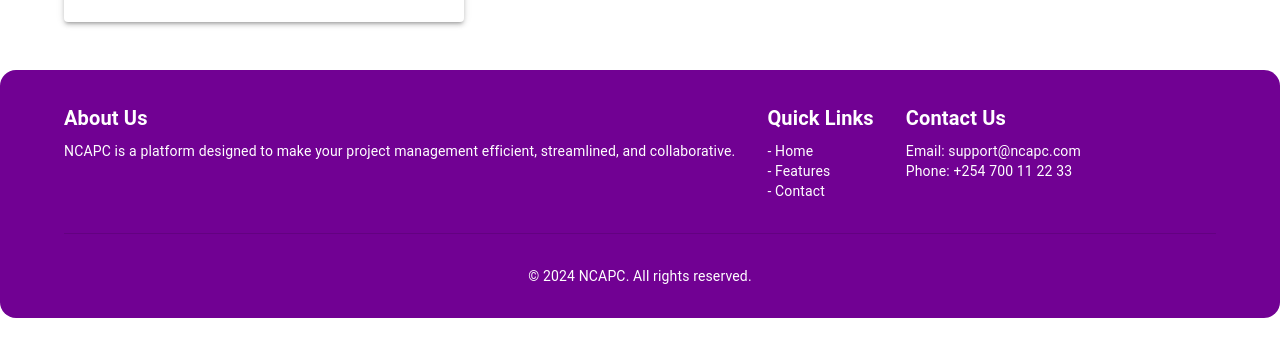
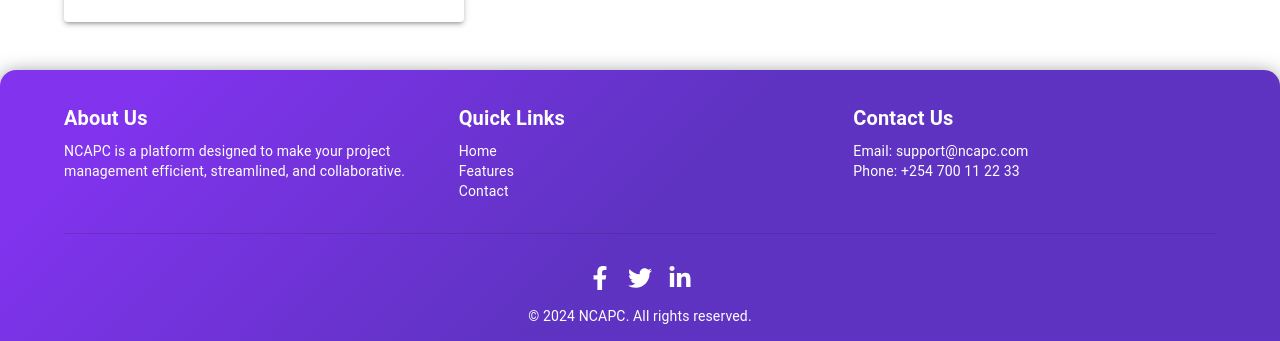
Before and after one commit to ignatiusratemo26/project_commissioning, a React (Vite) app: page / in a window 1280 px wide. Shown: the part 1576-1917 px from the top of the page. Before the commit the page ends 1894 px from the top, so only its background shows below. Built offline with nearby package versions, Linux system fonts and the light colour scheme.

Commit message:
ui adjustment to hero section and the footer

```diff
--- a/src/components/HomePage.jsx
+++ b/src/components/HomePage.jsx
@@ -15,6 +15,7 @@ import { styled } from '@mui/material/styles';
 import { useNavigate } from 'react-router-dom';
 import { UserContext } from '../UserContext';
 import { Link } from 'react-router-dom';
+import Footer from './shared/Footer';
 // Styled Hero Section
 // const HeroSection = styled(Box)(({ theme }) => ({
 //   height: '70vh',
@@ -33,7 +34,7 @@ import { Link } from 'react-router-dom';
 // }));
 const HeroSection = styled(Box)(({ theme }) => ({
   height: '70vh',
-  background: `linear-gradient(to right, rgba(63, 81, 181, 0.7), rgba(30, 136, 229, 0.7)), url('https://wordpress.bricknbolt.com/wp-content/uploads/2024/07/Low-Cost-House-Construction-1.webp')`,
+  background: `linear-gradient(to right, rgba(63, 81, 181, 0.5), rgba(30, 136, 229, 0.5)), url('https://wordpress.bricknbolt.com/wp-content/uploads/2024/07/Low-Cost-House-Construction-1.webp')`,
   backgroundSize: 'cover',
   backgroundPosition: 'center',
   color: '#fff',
@@ -48,14 +49,7 @@ const HeroSection = styled(Box)(({ theme }) => ({
     height: '60vh',
   },
 }));
-// Styled Footer
-const Footer = styled(Box)(({ theme }) => ({
-  backgroundColor: '#710193',
-  color: '#fff',
-  borderRadius: '16px',
-  padding: theme.spacing(4),
-  marginTop: theme.spacing(6),
-}));
+
 
 const HomePage = () => {
   const { user } = useContext(UserContext);
@@ -87,6 +81,7 @@ const HomePage = () => {
       </Typography>
       <Typography
         variant="h5"
+        fontWeight="bold"
         gutterBottom
         sx={{
           fontSize: {
@@ -184,61 +179,7 @@ const HomePage = () => {
         </Grid2>
       </Container>
 
-      {/* Footer */}
-      <Footer>
-        <Container maxWidth="lg">
-          <Grid2 container spacing={4}>
-            {/* About Section */}
-            <Grid2 item xs={12} sm={4}>
-              <Typography variant="h6" fontWeight="bold" gutterBottom>
-                About Us
-              </Typography>
-              <Typography variant="body2" color="white">
-                NCAPC is a platform designed to make your project management
-                efficient, streamlined, and collaborative.
-              </Typography>
-            </Grid2>
-
-            {/* Links */}
-            <Grid2 item xs={12} sm={4}>
-              <Typography variant="h6" fontWeight="bold" gutterBottom>
-                Quick Links
-              </Typography>
-              <Typography variant="body2" color="white">
-                - Home
-              </Typography>
-              <Typography variant="body2" color="white">
-                - Features
-              </Typography>
-              <Typography variant="body2" color="white">
-                - Contact
-              </Typography>
-            </Grid2>
-
-            {/* Contact */}
-            <Grid2 item xs={12} sm={4}>
-              <Typography variant="h6" fontWeight="bold" gutterBottom>
-                Contact Us
-              </Typography>
-              <Typography variant="body2" color="white">
-                Email: support@ncapc.com
-              </Typography>
-              <Typography variant="body2" color="white">
-                Phone: +254 700 11 22 33
-              </Typography>
-            </Grid2>
-          </Grid2>
-
-          <Divider sx={{ my: 4 }} />
-          <Typography
-            variant="body2"
-            color="white"
-            align="center"
-          >
-            &copy; {new Date().getFullYear()} NCAPC. All rights reserved.
-          </Typography>
-        </Container>
-      </Footer>
+      <Footer />
     </>
   );
 };
--- /dev/null
+++ b/src/components/shared/Footer.jsx
@@ -0,0 +1,77 @@
+import React from 'react';
+import { Container, Grid, Typography, Divider, Box } from '@mui/material';
+import { FaFacebookF, FaTwitter, FaLinkedinIn } from 'react-icons/fa';
+
+const Footer = () => {
+  return (
+    <Box
+        sx={{
+            background: 'linear-gradient(135deg, rgba(98, 0, 234, 0.8) 10%, rgba(55, 0, 179, 0.8) 50%)',
+            color: '#fff',
+            borderRadius: '16px',
+            padding: 4,
+            marginTop: 6,
+            boxShadow: '0px 4px 20px rgba(0, 0, 0, 0.5)', // Dark shadow effect
+        }}
+    >
+      <Container maxWidth="lg">
+        <Grid container spacing={4}>
+          {/* About Section */}
+          <Grid item xs={12} sm={4}>
+            <Typography variant="h6" fontWeight="bold" gutterBottom>
+              About Us
+            </Typography>
+            <Typography variant="body2" color="white">
+              NCAPC is a platform designed to make your project management efficient, streamlined, and collaborative.
+            </Typography>
+          </Grid>
+
+          {/* Quick Links */}
+          <Grid item xs={12} sm={4}>
+            <Typography variant="h6" fontWeight="bold" gutterBottom>
+              Quick Links
+            </Typography>
+            <Typography variant="body2" color="white">
+              <a href="/" style={{ color: 'white', textDecoration: 'none' }}>Home</a><br />
+              <a href="/features" style={{ color: 'white', textDecoration: 'none' }}>Features</a><br />
+              <a href="/contact" style={{ color: 'white', textDecoration: 'none' }}>Contact</a>
+            </Typography>
+          </Grid>
+
+          {/* Contact Section */}
+          <Grid item xs={12} sm={4}>
+            <Typography variant="h6" fontWeight="bold" gutterBottom>
+              Contact Us
+            </Typography>
+            <Typography variant="body2" color="white">
+              Email: support@ncapc.com<br />
+              Phone: +254 700 11 22 33
+            </Typography>
+          </Grid>
+        </Grid>
+
+        <Divider sx={{ my: 4 }} />
+
+        {/* Social Media Links */}
+        <Box display="flex" justifyContent="center" gap={2} mb={2}>
+          <a href="https://facebook.com" target="_blank" rel="noopener noreferrer">
+            <FaFacebookF size={24} color="#fff" />
+          </a>
+          <a href="https://twitter.com" target="_blank" rel="noopener noreferrer">
+            <FaTwitter size={24} color="#fff" />
+          </a>
+          <a href="https://linkedin.com" target="_blank" rel="noopener noreferrer">
+            <FaLinkedinIn size={24} color="#fff" />
+          </a>
+        </Box>
+
+        {/* Copyright Section */}
+        <Typography variant="body2" color="white" align="center">
+          &copy; {new Date().getFullYear()} NCAPC. All rights reserved.
+        </Typography>
+      </Container>
+    </Box>
+  );
+};
+
+export default Footer;
--- a/src/components/shared/Header.jsx
+++ b/src/components/shared/Header.jsx
@@ -5,9 +5,10 @@ import { Link } from 'react-router-dom';
 import { UserContext } from '../../UserContext';
 import { Construction } from 'lucide-react';
 
-const Header = ({ toggleCart, setCurrentPage }) => {
+const Header = ({ toggleCart }) => {
   const [anchorEl, setAnchorEl] = useState(null);
   const { user, logout } = useContext(UserContext);
+
   const handleMenuOpen = (event) => {
     setAnchorEl(event.currentTarget);
   };
@@ -17,11 +18,11 @@ const Header = ({ toggleCart, setCurrentPage }) => {
   };
 
   return (
-    <AppBar position="static" sx={{ bgcolor: '#710193' }}>
+    <AppBar position="static" sx={{ bgcolor: '#6200ea', boxShadow: '0 4px 10px rgba(0, 0, 0, 0.2)' }}>
       <Toolbar>
         {/* Logo and Title */}
         <Box display="flex" alignItems="center" sx={{ flexGrow: 1 }}>
-          <Link to="/" style={{ textDecoration: 'none', color: 'inherit', display: 'flex', alignItems: 'center' }}>
+          <Link to="/" style={{ textDecoration: 'none', color: 'white', display: 'flex', alignItems: 'center' }}>
             <Construction style={{ width: 32, height: 32, marginRight: 8 }} />
             <Typography variant="h6" component="div" fontWeight="bold">
               Project Commissioning
@@ -31,11 +32,35 @@ const Header = ({ toggleCart, setCurrentPage }) => {
 
         {/* Navigation Links */}
         <Box sx={{ display: { xs: 'none', md: 'flex' }, gap: 2 }}>
-          <Button color="inherit" component={Link} to="/projects">Projects</Button>
-          <Button color="inherit" component={Link} to="/contact">Contact</Button>
-
+          <Button
+            color="inherit"
+            component={Link}
+            to="/projects"
+            sx={{
+              '&:hover': {
+                bgcolor: '#3700b3',
+                transition: 'background-color 0.3s',
+              }
+            }}
+          >
+            Projects
+          </Button>
+          <Button
+            color="inherit"
+            component={Link}
+            to="/contact"
+            sx={{
+              '&:hover': {
+                bgcolor: '#3700b3',
+                transition: 'background-color 0.3s',
+              }
+            }}
+          >
+            Contact
+          </Button>
         </Box>
 
+        {/* User Menu */}
         <Box display="flex" alignItems="center" gap={2}>
           <IconButton
             color="inherit"
@@ -78,7 +103,7 @@ const Header = ({ toggleCart, setCurrentPage }) => {
           <MenuItem component={Link} to="/projects" onClick={handleMenuClose}>Projects</MenuItem>
           <MenuItem component={Link} to="/contact" onClick={handleMenuClose}>Contact</MenuItem>
           <MenuItem component={Link} to={user ? '/profile' : '/login'} onClick={handleMenuClose}>
-          Profile
+            Profile
             {user ? user.name : 'Login'}
           </MenuItem>
         </Menu>
```
